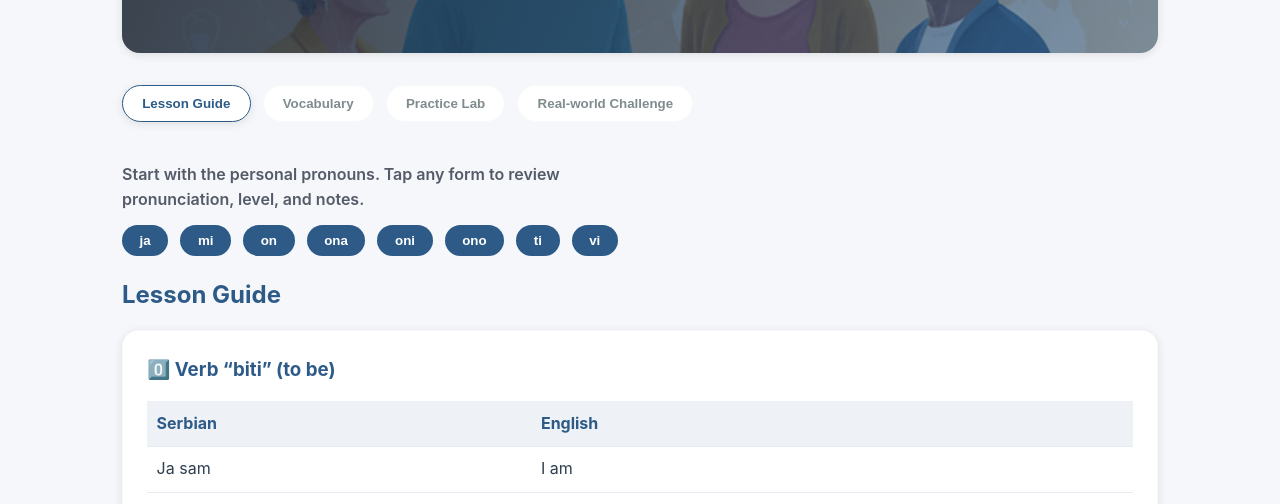
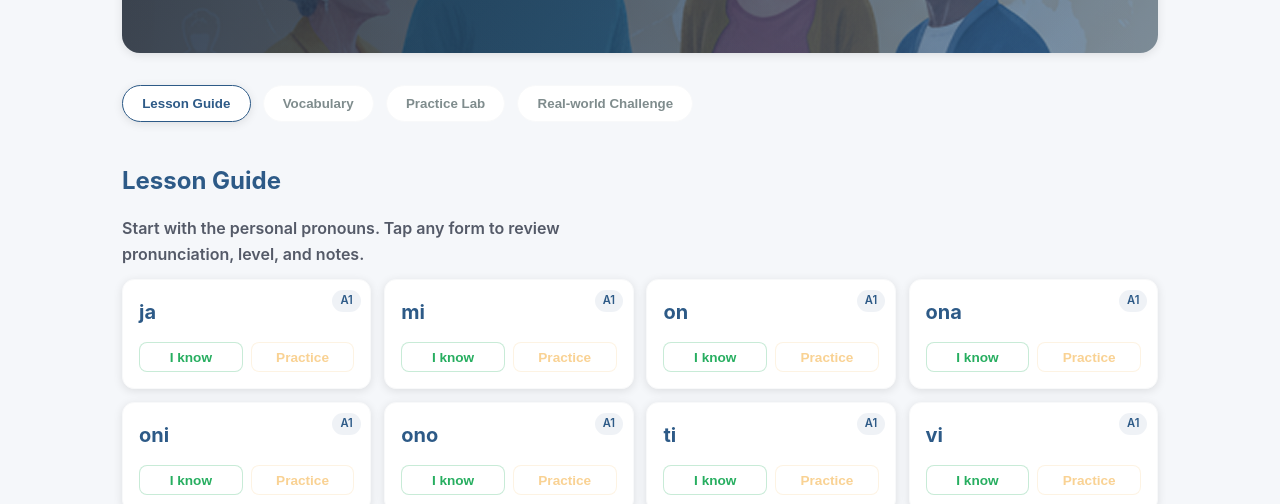
Before and after one commit to sofyazhakupova/montenegrin-learning, a plain HTML site: page lesson.html in a window 1280 px wide. Shown: the part 289-793 px from the top of the page. Drawn offline with Linux system fonts and the light colour scheme.

Commit message:
Add files via upload

```diff
--- a/lesson.html
+++ b/lesson.html
@@ -166,10 +166,7 @@
             font-weight: 600;
         }
 
-        .pronoun-chips {
-            display: flex;
-            flex-wrap: wrap;
-            gap: 0.75rem;
+        .pronoun-grid {
             margin-bottom: 1.25rem;
         }
 
@@ -1308,10 +1305,7 @@
                 .sort((a, b) => a.word.localeCompare(b.word, 'sr'));
         }
 
-        function renderVocabularyCards(vocabulary) {
-            vocabGrid.innerHTML = '';
-            cardRegistry = new Map();
-            vocabulary.forEach(item => {
+        function createVocabularyCard(item) {
             const card = document.createElement('div');
             card.className = 'vocab-card';
             card.dataset.level = (item.primaryLevel || '').toLowerCase();
@@ -1363,7 +1357,15 @@
             if (!cardRegistry.has(key)) cardRegistry.set(key, []);
             cardRegistry.get(key).push(card);
             updateCardVisual(card, getWordStatus(key));
-                vocabGrid.appendChild(card);
+
+            return card;
+        }
+
+        function renderVocabularyCards(vocabulary) {
+            vocabGrid.innerHTML = '';
+            cardRegistry = new Map();
+            vocabulary.forEach(item => {
+                vocabGrid.appendChild(createVocabularyCard(item));
             });
         }
 
@@ -1694,8 +1696,16 @@
                             chipWrap.appendChild(chip);
                         });
 
-                        targetSection.prepend(chipWrap);
-                        targetSection.prepend(introNote);
+                        const heading = targetSection.querySelector('h2');
+                        if (heading) {
+                            heading.insertAdjacentElement('afterend', introNote);
+                            const pronounGrid = document.createElement('div');
+                            pronounGrid.className = 'vocab-grid pronoun-grid';
+                            pronouns.forEach(item => {
+                                pronounGrid.appendChild(createVocabularyCard(item));
+                            });
+                            introNote.insertAdjacentElement('afterend', pronounGrid);
+                        }
                     }
                 }
             }
```
Lines whose indentation alone changed are shown as unchanged.
